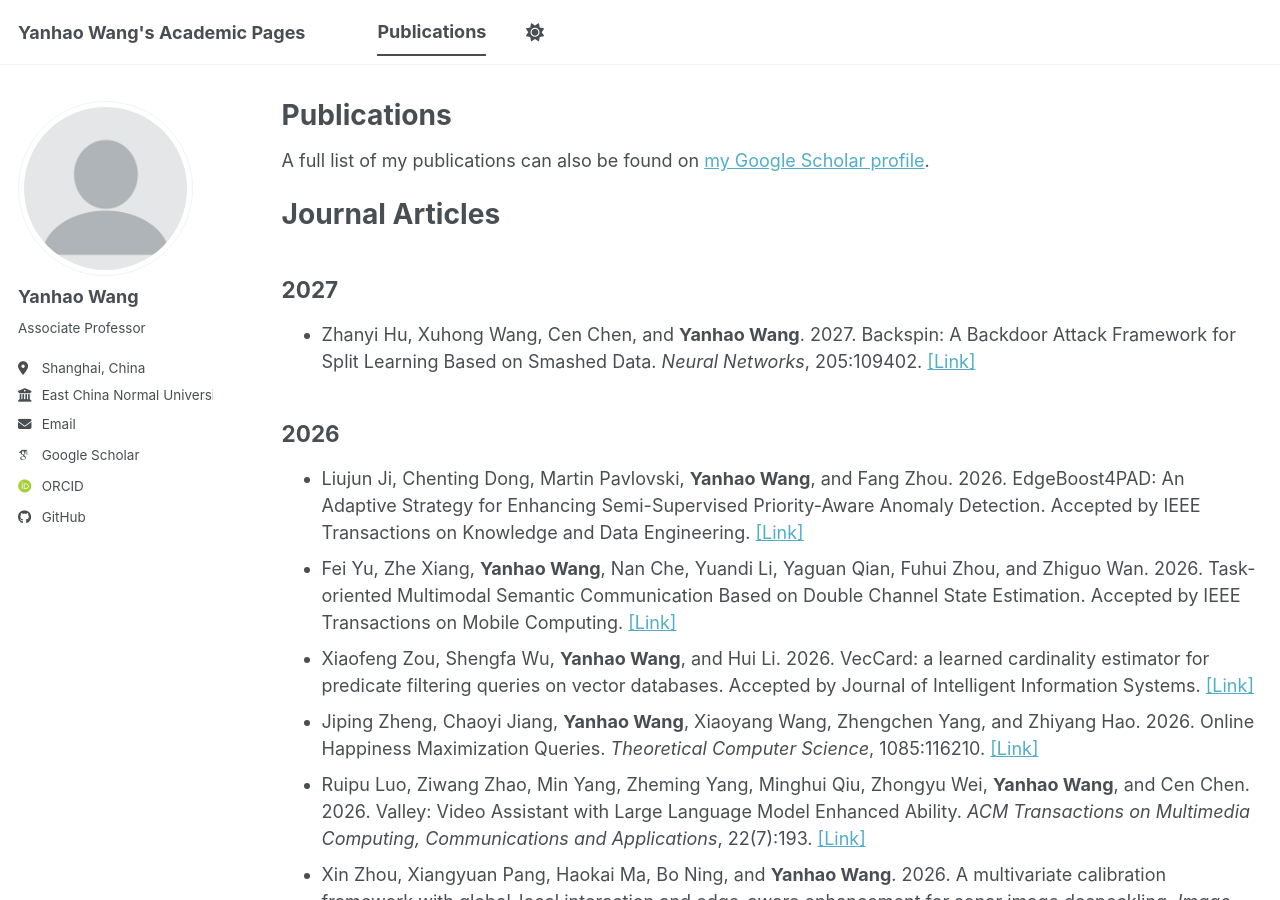
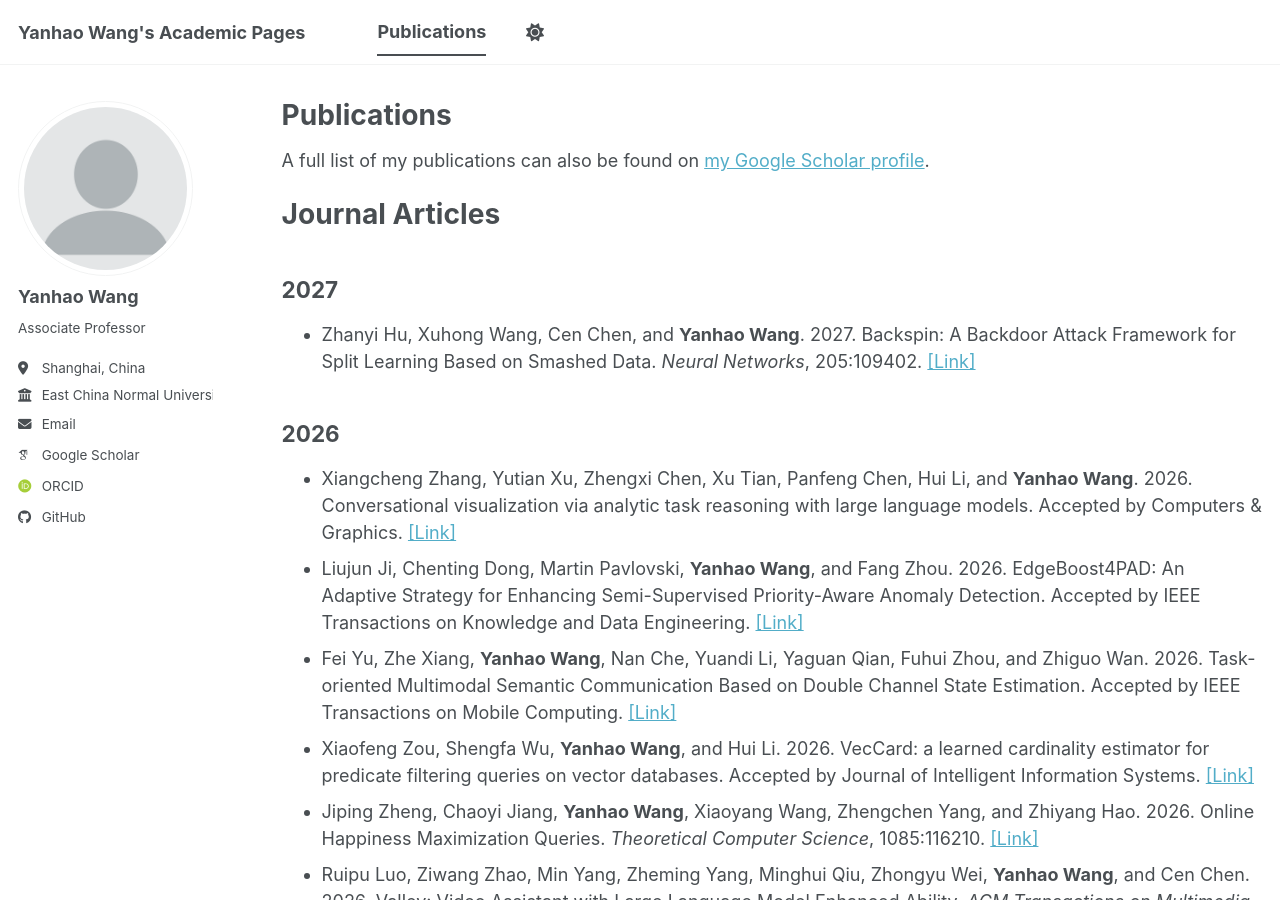
Before and after one commit to yhwang1990/yhwang1990.github.io, a Jekyll site: the page built from _pages/publications.md, in a window 1280 px wide and 900 px high. Built offline with Jekyll 4.4.1, drawn with Linux system fonts in a browser that asks for light colours; some web fonts are replaced; a script bundle is joined from its source files by our own code; library files that are not in the unit come from our copies.

Commit message:
Update publications.md

```diff
--- a/_pages/publications.md
+++ b/_pages/publications.md
@@ -12,6 +12,7 @@
 - Zhanyi Hu, Xuhong Wang, Cen Chen, and **Yanhao Wang**. 2027. Backspin: A Backdoor Attack Framework for Split Learning Based on Smashed Data. *Neural Networks*, 205:109402. [[Link]](https://doi.org/10.1016/j.neunet.2026.109402)
 
 ## 2026
+- Xiangcheng Zhang, Yutian Xu, Zhengxi Chen, Xu Tian, Panfeng Chen, Hui Li, and **Yanhao Wang**. 2026. Conversational visualization via analytic task reasoning with large language models. Accepted by Computers & Graphics. [[Link]](https://doi.org/10.1016/j.cag.2026.104746)
 - Liujun Ji, Chenting Dong, Martin Pavlovski, **Yanhao Wang**, and Fang Zhou. 2026. EdgeBoost4PAD: An Adaptive Strategy for Enhancing Semi-Supervised Priority-Aware Anomaly Detection. Accepted by IEEE Transactions on Knowledge and Data Engineering. [[Link]](https://doi.org/10.1109/TKDE.2026.3729880)
 - Fei Yu, Zhe Xiang, **Yanhao Wang**, Nan Che, Yuandi Li, Yaguan Qian, Fuhui Zhou, and Zhiguo Wan. 2026. Task-oriented Multimodal Semantic Communication Based on Double Channel State Estimation. Accepted by IEEE Transactions on Mobile Computing. [[Link]](https://doi.org/10.1109/TMC.2026.3725238)
 - Xiaofeng Zou, Shengfa Wu, **Yanhao Wang**, and Hui Li. 2026. VecCard: a learned cardinality estimator for predicate filtering queries on vector databases. Accepted by Journal of Intelligent Information Systems. [[Link]](https://doi.org/10.1007/s10844-026-01064-5)
```
